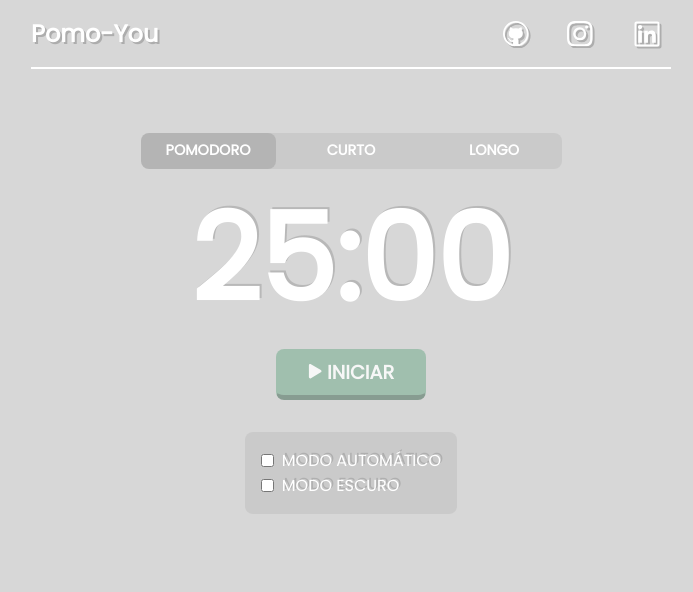
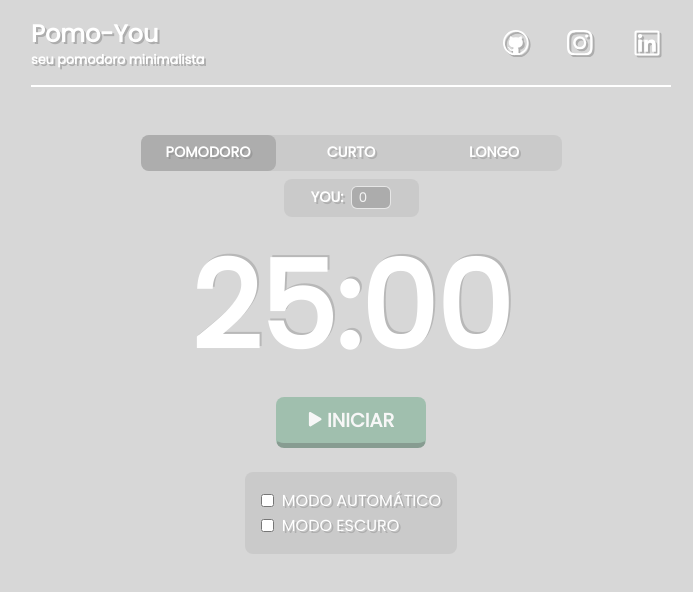
Before and after one commit to zaqueu-1/pomoyou, a React (Create React App) app: page / in a window 1280 px wide. Shown: the top 592 px of the page, without its empty margins (289-982 px from the left). Built offline with nearby package versions, Linux system fonts and the light colour scheme.

Commit message:
custom mode added

```diff
--- a/src/components/header/header.css
+++ b/src/components/header/header.css
@@ -9,8 +9,8 @@
 
 .title {
     display: flex;
-    align-items: center;
-    justify-content: space-between;
+    flex-direction: column;
+    align-items: left;
     color: white;
     text-shadow: 2px 2px rgb(111, 111, 111, 0.4);
 }
@@ -27,6 +27,10 @@
 .title h1 {
     font-size: 1.5rem;
     font-weight: bold;
+}
+
+.title h4 {
+    font-size: .8rem;
 }
 
 .social-btn {
@@ -63,4 +67,12 @@
     .social-btn {
         font-size: 1.4rem;
     }
+
+    .title h1 {
+        font-size: 1.3rem;
+    }
+
+    .title h4 {
+        font-size: .7rem;
+    }
 }
--- a/src/components/header/header.jsx
+++ b/src/components/header/header.jsx
@@ -22,7 +22,7 @@ function Header() {
     <div style={{display: 'flex', justifyContent: 'center'}}>
         <div className='header-container'>
             <div className='title'>
-                <h1>Pomo-You</h1>
+                <h1>Pomo-You</h1><h4>seu pomodoro minimalista</h4>
             </div>
 
             <div className='social'>
--- a/src/components/timer/timer.css
+++ b/src/components/timer/timer.css
@@ -4,7 +4,7 @@
     justify-content: center;
     align-items: center;
     padding: 2rem;
-    margin-top: 2rem;
+    margin-top: 1rem;
     width: 450px;
 }
 
@@ -17,7 +17,7 @@
     border-radius: 8px;
 }
 
-.mode-btn, .active {
+.mode-btn, .active, .input-btn, .active-input {
     font-size: .9rem;
     padding: .4rem 0;
     width: 135px;
@@ -26,12 +26,33 @@
     cursor: pointer;
     font-weight: bold;
     transition: all 0.4s;
+    display: flex;
+    align-items: center;
+    justify-content: center;
+    text-shadow: 2px 2px rgb(111, 111, 111, .3);
+}
+
+.active, .active-input {
+    background-color: rgb(128, 128, 128, 0.4);
+}
+
+.numberInput {
+    width: 40px;
+    height: 23px;
+    padding: 0 0 0 .4rem;
+    border-radius: 6px;
+    outline: none;
+    border: 2px solid transparent;
+    margin-left: .5rem;
+    color: whitesmoke;
+    border: 1px solid rgb(245, 245, 245, 0.8);
+    background-color: rgb(128, 128, 128, 0.4);
 }
 
 .tools-container {
     display: flex;
     flex-direction: column;
-    margin: 2rem auto;
+    margin: 1.5rem auto;
     justify-content: center;
     background-color: rgb(128, 128, 128, 0.15);
     border-radius: 8px;
@@ -48,12 +69,9 @@ p {
     color: white;
     text-transform: uppercase;
     margin-left: .5rem;
-    text-shadow: 2px -2px rgb(111, 111, 111, .3);
+    text-shadow: 2px 2px rgb(111, 111, 111, .3);
 }
 
-.active {
-    background-color: rgb(128, 128, 128, 0.3);
-}
 
 .timer {
     font-size: 7.5rem;
--- a/src/components/timer/timer.jsx
+++ b/src/components/timer/timer.jsx
@@ -97,6 +97,14 @@ function Timer() {
         setMinutes(15);
         setSeconds(0);
         break;
+      case 'custom':
+        clearInterval(timer);
+        setChosenMode('custom')
+        setClickSound(false);
+        setStart(false);
+        setMinutes(customMinutes);
+        setSeconds(0);
+        break;
       default:
         break;
     }
@@ -121,6 +129,8 @@ function Timer() {
     }
   }
 
+  const [customMinutes, setCustomMinutes] = useState(0)
+
   return (
     <div style={{display: 'flex', justifyContent: 'center'}}>
         <div className='container'>
@@ -128,6 +138,11 @@ function Timer() {
               <button className={chosenMode === 'pomodoro' ? 'active' : 'mode-btn'} onClick={() => switchMode('pomodoro')}>POMODORO</button>
               <button className={chosenMode === 'short' ? 'active' : 'mode-btn'} onClick={() => switchMode('short')}>CURTO</button>
               <button className={chosenMode === 'long' ? 'active' : 'mode-btn'} onClick={() => switchMode('long')}>LONGO</button>
+            </div>
+
+            <div className="mode" style={{marginTop: '.5rem', marginBottom: '0'}}>
+              <button className={chosenMode === 'custom' ? 'active-input' : 'input-btn'} onClick={() => switchMode('custom')}>
+                YOU: <input class='numberInput' type='number' value={customMinutes} onChange={(e) => setCustomMinutes(e.target.value)}></input></button>
             </div>
 
             <h1 className='timer'>{currentTimer}</h1>
@@ -138,7 +153,7 @@ function Timer() {
 
             <div className="tools-container">
               <div className="tool">
-                <input type="checkbox" onChange={autoModeToggle} checked={autoMode}/>
+                <input type="checkbox" disabled={chosenMode === 'custom' ? true : false} onChange={autoModeToggle} checked={autoMode}/>
                 <p>Modo automático</p>
               </div>
               <div className="tool">
```
